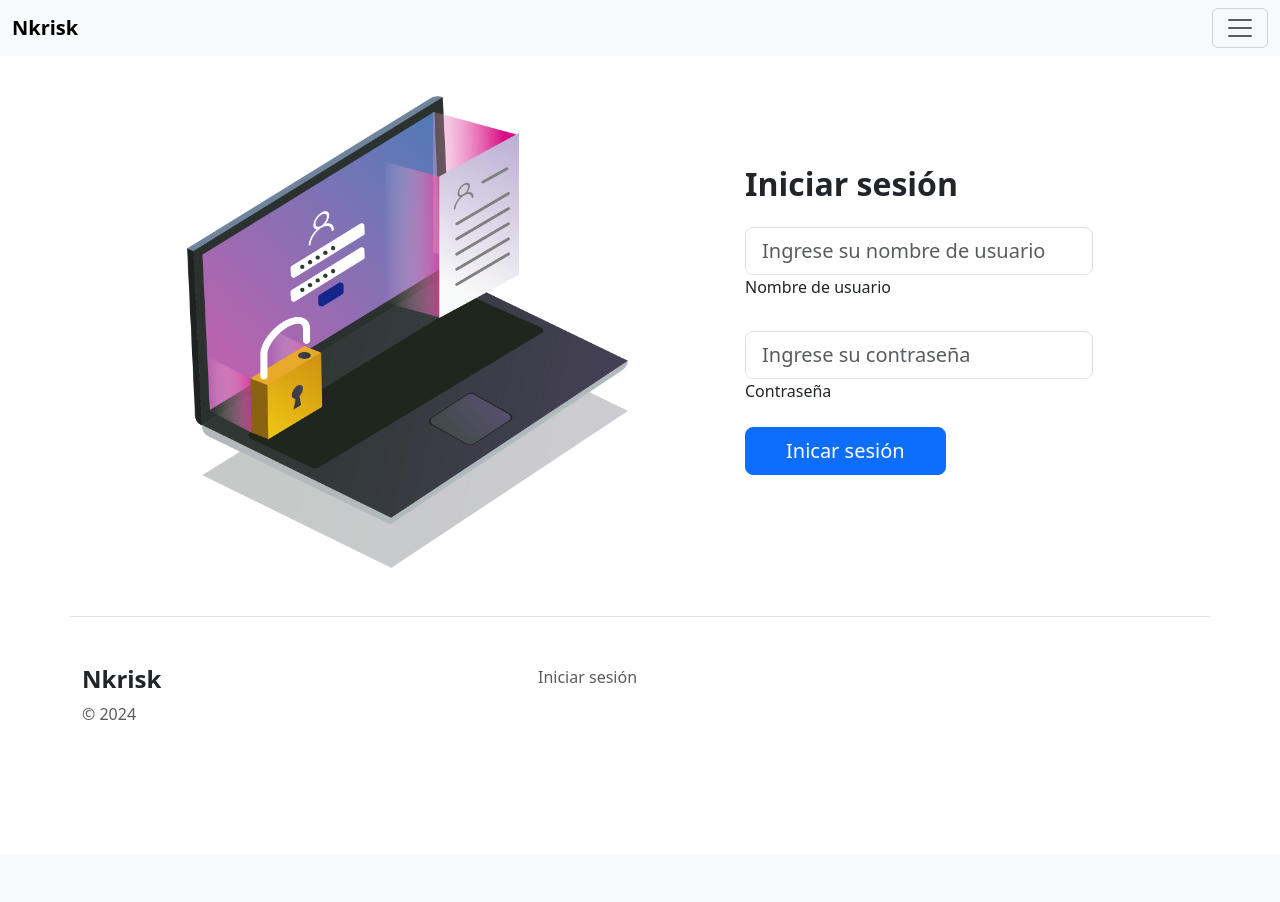
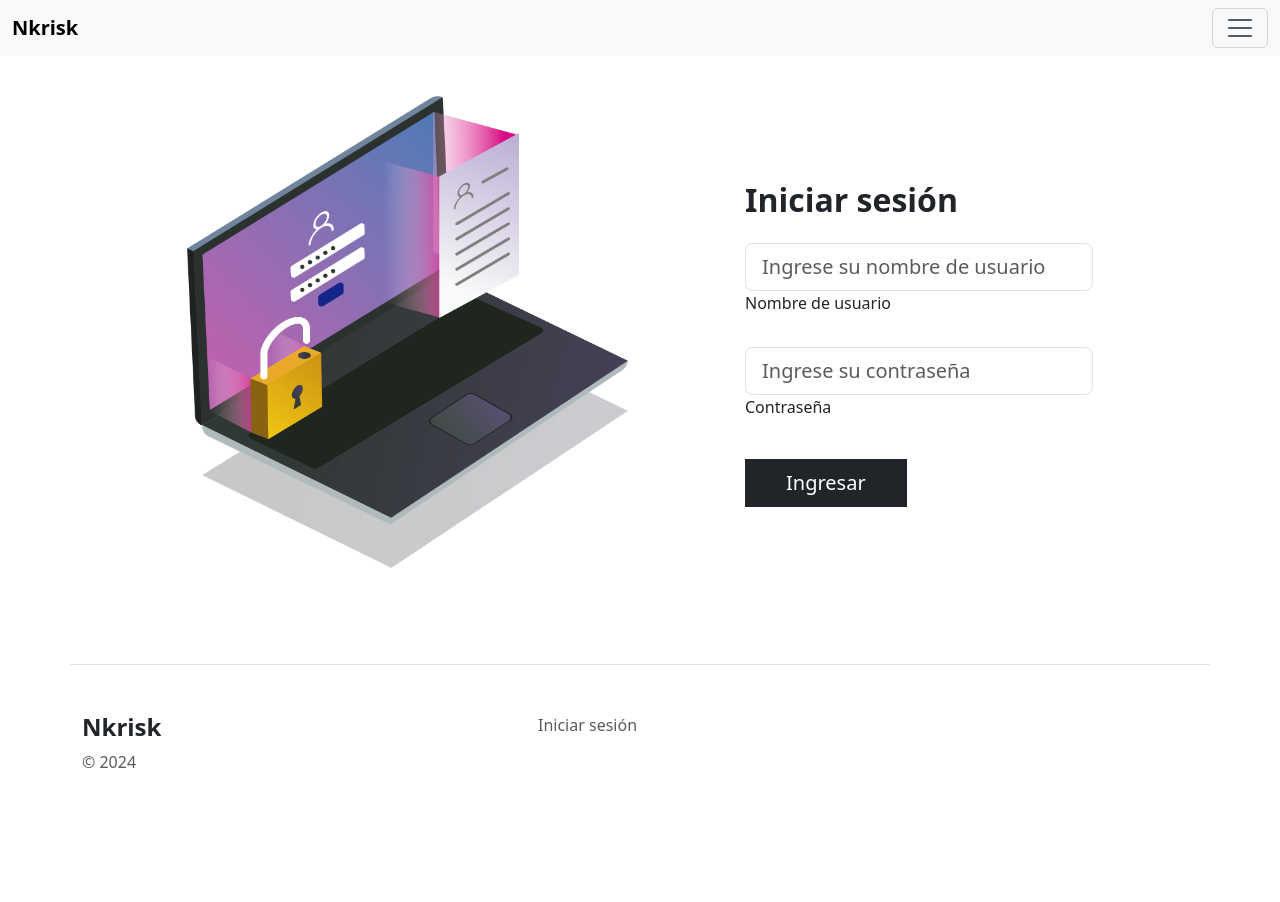
Before and after one commit to Augustorresfx/nkrisk-app, a Django app: page /login/ in a window 1280 px wide. Before the commit the page ends 720 px from the top, so only its background shows below. Run offline with Django 4.2, Linux system fonts and the light colour scheme; some libraries are stand-ins or nearby versions.

Commit message:
solved footer error on login page

```diff
--- a/core/views.py
+++ b/core/views.py
@@ -234,6 +234,7 @@ class ClientesView(View):
         # Redirige, incluyendo los mensajes en el contexto
         return HttpResponseRedirect(request.path_info)
 
+@method_decorator(login_required, name='dispatch')
 class DetalleClienteView(View):
     def get(self, request, cliente_id):
         cliente = get_object_or_404(Cliente, id=cliente_id)
@@ -274,6 +275,7 @@ class DetalleClienteView(View):
             messages.error(request, f'Error: No se pudo actualizar el elemento. Detalles: {str(e)}')
         return redirect('clientes')
 
+@method_decorator(login_required, name='dispatch')
 class EliminarClienteView(View):
     def get(self, request, cliente_id):
         cliente = get_object_or_404(Cliente, id=cliente_id)
@@ -298,6 +300,7 @@ class EliminarClienteView(View):
         return redirect('clientes')
 # Movimientos
 
+@method_decorator(login_required, name='dispatch')
 class EliminarMovimientoView(View):
     def post(self, request, flota_id, movimiento_id):
 
@@ -312,6 +315,7 @@ class EliminarMovimientoView(View):
 
         return redirect('detalle_flota', flota_id=flota_id)
 
+@method_decorator(login_required, name='dispatch')
 class ExportarMovimientoView(View):
     def post(self, request, flota_id, movimiento_id):
         # Obtener movimiento
@@ -431,6 +435,7 @@ class FlotasView(View):
 
         return redirect('flotas')
 
+@method_decorator(login_required, name='dispatch')
 class EliminarFlotaView(View):
     def get(self, request, flota_id):
         flota = get_object_or_404(Flota, id=flota_id)
@@ -995,6 +1000,7 @@ class TarifasFlotasView(View):
         # Redirige a la página de flotas o realiza alguna otra acción que desees
         return redirect('tarifas_flotas')
 
+@method_decorator(login_required, name='dispatch')
 class DetalleTarifaFlotaView(View):
     def get(self, request, tarifa_id):
         tarifa = get_object_or_404(TarifaFlota, id=tarifa_id)
@@ -1037,6 +1043,7 @@ class DetalleTarifaFlotaView(View):
             messages.error(request, f'Error: No se pudo actualizar el elemento. Detalles: {str(e)}')
         return redirect('tarifas_flotas')
 
+@method_decorator(login_required, name='dispatch')
 class EliminarTarifaFlotaView(View):
     def get(self, request, tarifa_id):
         tarifa = get_object_or_404(TarifaFlota, id=tarifa_id)
@@ -1254,6 +1261,7 @@ class VencimientosView(View):
                     )
 
 # Localidades
+@method_decorator(login_required, name='dispatch')
 class LocalidadesView(View):
     def get(self, request, *args, **kwargs):
         localidades = Localidad.objects.all()
@@ -1311,11 +1319,13 @@ class LocalidadesView(View):
 
 # Buscar vehículo
 
+@method_decorator(login_required, name='dispatch')
 def autocomplete_marcas(request):
     term = request.GET.get('term', '')
     marcas = MarcaInfoAuto.objects.filter(nombre__icontains=term).values('id', 'nombre')
     return JsonResponse(list(marcas), safe=False)
 
+@method_decorator(login_required, name='dispatch')
 def obtener_vehiculos_por_marca(request, marca_id):
     # Lógica para obtener vehículos por marca (ajusta esto según tus modelos)
     vehiculos = VehiculoInfoAuto.objects.filter(marca__id=marca_id).values('id', 'descripcion')
@@ -1323,7 +1333,7 @@ def obtener_vehiculos_por_marca(request, marca_id):
     # Devuelve la lista de vehículos en formato JSON
     return JsonResponse(list(vehiculos), safe=False)
 
-
+@method_decorator(login_required, name='dispatch')
 def obtener_datos_vehiculo(request, vehiculo_id):
 
         try:
@@ -1351,6 +1361,7 @@ def obtener_datos_vehiculo(request, vehiculo_id):
         except VehiculoInfoAuto.DoesNotExist:
             return JsonResponse({'error': 'Vehículo no encontrado'}, status=404)
 
+@method_decorator(login_required, name='dispatch')
 class BuscarVehiculoView(View):
     def get(self, request, *args, **kwargs):
         marcas = MarcaInfoAuto.objects.order_by('nombre')
@@ -1361,6 +1372,7 @@ class BuscarVehiculoView(View):
         return render(request, 'info_auto/buscar_vehiculo.html', context)
 
 # Vehículos info auto
+@method_decorator(login_required, name='dispatch')
 class VehiculosInfoAutoView(View):
     def get(self, request, *args, **kwargs):
         vehiculos = VehiculoInfoAuto.objects.order_by('marca__nombre')
--- a/static/css/select.css
+++ b/static/css/select.css
@@ -27,8 +27,3 @@
         width: 10px !important;
 }
 }
-@media (max-width: 576px) {
-  footer {
-      display: none,
-}
-}
--- a/templates/base.html
+++ b/templates/base.html
@@ -178,7 +178,7 @@
 
         {% endblock content %}
         </main>
-        <div class="container d-none d-lg-block">
+        <div class="container">
         <footer class="row row-cols-1 row-cols-sm-2 row-cols-md-5 py-5 my-5 border-top">
           <div class="col mb-3">
             <h4 class="fw-bold">Nkrisk</h3>
--- a/templates/login.html
+++ b/templates/login.html
@@ -3,24 +3,23 @@
 {% load static %}
 
 {% block content %}
-
-<section class=" pt-5">
-  <div class="container-fluid h-custom">
+<section class="h-100 gradient-custom">
+  <div class="container py-5 h-100">
     <div class="row d-flex justify-content-center align-items-center h-100">
       <div class="col-md-9 col-lg-6 col-xl-5">
         <img  src="{% static "images/login2.png" %}"
-          class="img-fluid" alt="Inicio de sesión">
+          class="img-fluid" alt="Sample image">
       </div>
       <div class="col-md-8 col-lg-6 col-xl-4 offset-xl-1">
         <form action="/login/" method="POST">
             {{error}}
             {% csrf_token %}
-          <div class="d-flex flex-row align-items-center justify-content-center justify-content-lg-start">
+          <div class="d-flex flex-row align-items-center justify-content-start justify-content-lg-start">
 
 
 
           <div class="divider d-flex align-items-center my-4">
-            <h2 class="text-center fw-bold mb-0">Iniciar sesión</h2>
+            <h2 class="text-center fw-bold mb-0 text-sm-">Iniciar sesión</h2>
           </div>
         </div>
           <!-- Email input -->
@@ -47,9 +46,9 @@
 
 
 
-          <div class="text-center text-lg-start">
-            <button type="submit" class="btn btn-primary btn-lg mb-5"
-              style="padding-left: 2.5rem; padding-right: 2.5rem;">Inicar sesión</button>
+          <div class="text-start text-lg-start mt-4 pt-2">
+            <button type="submit" class="btn btn-dark rounded-0 btn-lg"
+              style="padding-left: 2.5rem; padding-right: 2.5rem;">Ingresar</button>
 
           </div>
 
@@ -57,9 +56,8 @@
       </div>
     </div>
   </div>
+</section>
 
-</section>
-<div class="dropdown-divider"></div>
 
 <script src="{% static 'js/showPassword.js' %}"></script>
 {% endblock content %}
```
